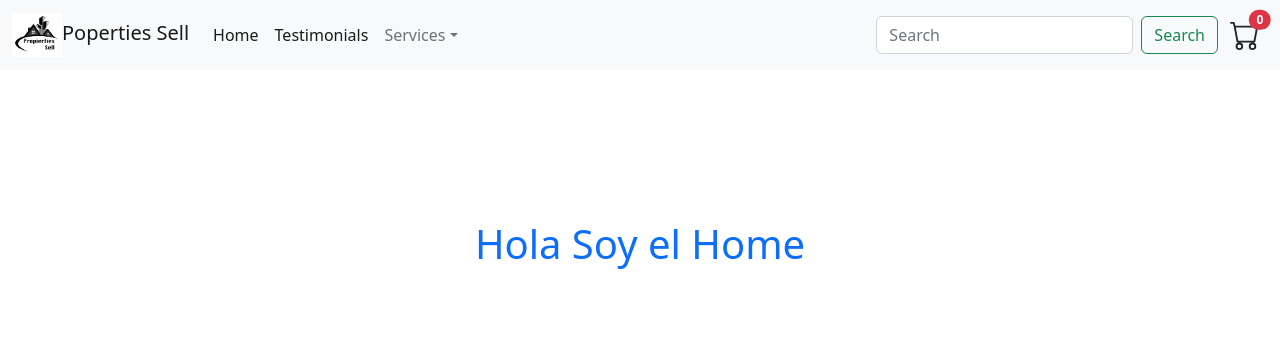
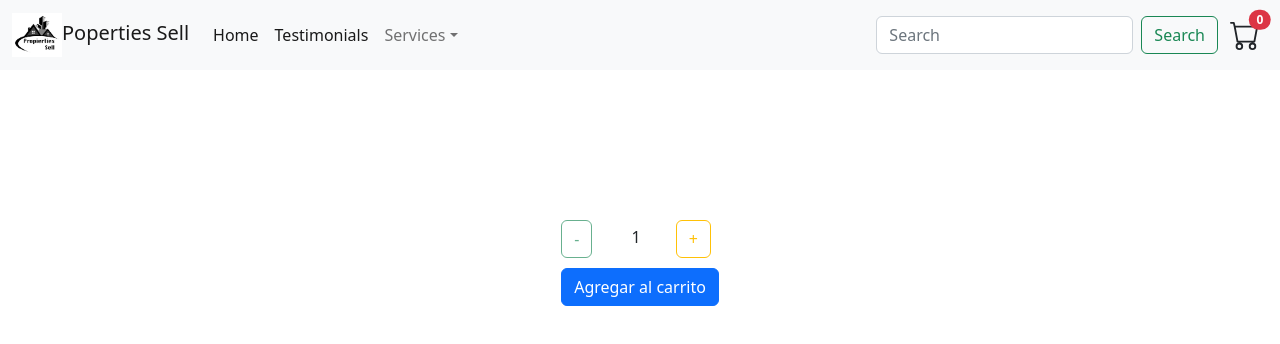
Before and after one commit to wilmer-aular/idea-aular, a React (Create React App) app in the folder properties-sell/: page / in a window 1280 px wide. Shown: the top 344 px of the page. Built offline with nearby package versions, Linux system fonts and the light colour scheme.

Commit message:
terminado desafio contador

```diff
--- a/properties-sell/public/index.html
+++ b/properties-sell/public/index.html
@@ -1,15 +1,13 @@
 <!DOCTYPE html>
 <html lang="en">
+
 <head>
   <meta charset="utf-8" />
   <link rel="icon" href="%PUBLIC_URL%/favicon.ico" />
   <meta name="viewport" content="width=device-width, initial-scale=1" />
   <meta name="theme-color" content="#000000" />
-    <meta
-      name="description"
-      content="Web site created using create-react-app"
-    />
-    <link rel="apple-touch-icon" href="%PUBLIC_URL%/logo192.png" />
+  <meta name="description" content="Web site created using create-react-app" />
+
   <!--
       manifest.json provides metadata used when your web app is installed on a
       user's mobile device or desktop. See https://developers.google.com/web/fundamentals/web-app-manifest/
@@ -26,6 +24,7 @@
     -->
   <title>React App</title>
 </head>
+
 <body>
   <noscript>You need to enable JavaScript to run this app.</noscript>
   <div id="root"></div>
@@ -40,4 +39,5 @@
       To create a production bundle, use `npm run build` or `yarn build`.
     -->
 </body>
+
 </html>
--- a/properties-sell/src/app/BasePage.js
+++ b/properties-sell/src/app/BasePage.js
@@ -1,11 +1,11 @@
 import React from "react";
 import { Switch, Route } from "react-router-dom";
-import { Home } from "./pages";
+import { ItemListContainer } from "./pages";
 
 export default function BasePage() {
   return (
     <Switch>
-      <Route path="/" component={Home} />
+      <Route path="/" component={ItemListContainer} />
     </Switch>
   );
-}
+};
--- /dev/null
+++ b/properties-sell/src/app/components/commons/Button.js
@@ -0,0 +1,28 @@
+
+export const Button = ({
+    style = {},
+    click = null,
+    type = 'button',
+    className = "",
+    disabled = false,
+    textButton = '',
+    variant = 'primary'
+}) => {
+
+    const event = () => {
+        click && click();
+    }
+    return (
+        <>
+            <button
+                style={style}
+                disabled={disabled}
+                type={type}
+                className={`btn btn-${variant} ${className}`}
+                onClick={() => event()}
+            >
+                {textButton}
+            </button>
+        </>
+    )
+}
--- /dev/null
+++ b/properties-sell/src/app/components/customs/ItemCount.js
@@ -0,0 +1,24 @@
+import { useState } from "react";
+import { Button } from '@src/app/components/commons/Button';
+
+export const ItemCount = ({ stock, initial, onAdd }) => {
+    const [count, setCount] = useState(initial)
+
+
+    return (
+        <>
+            <div style={{ marginTop: '150px', display: 'flex', justifyContent: 'center' }}>
+                <div>
+                    <div className='flex'>
+                        <Button disabled={count === initial} variant="outline-success" textButton="-" click={() => setCount(count - 1)} />
+
+                        <span style={{ margin: '35px' }}> {count}</span>
+                        <Button disabled={count === stock} variant="outline-warning" textButton="+" click={() => setCount(count + 1)} />
+
+                    </div>
+                    <Button style={{ marginTop: '10px' }} textButton="Agregar al carrito" click={() => onAdd(count)} />
+                </div>
+            </div>
+        </>
+    )
+}
--- a/properties-sell/src/app/layout/components/Landing.jsx
+++ b/properties-sell/src/app/layout/components/Landing.jsx
@@ -3,16 +3,14 @@ import { useNotifyContent } from "@src/app/providers/NotifyProvider";
 const Landing = () => {
     const { notify } = useNotifyContent();
 
-    console.log({ notify })
-
     return (<>
-        <div class="position-relative" style={{ marginRight: '20px' }}>
-            <svg xmlns="http://www.w3.org/2000/svg" width="30" height="30" fill="currentColor" class="bi bi-cart" viewBox="0 0 16 16">
+        <div className="position-relative" style={{ marginRight: '20px' }}>
+            <svg xmlns="http://www.w3.org/2000/svg" width="30" height="30" fill="currentColor" className="bi bi-cart" viewBox="0 0 16 16">
                 <path d="M0 1.5A.5.5 0 0 1 .5 1H2a.5.5 0 0 1 .485.379L2.89 3H14.5a.5.5 0 0 1 .491.592l-1.5 8A.5.5 0 0 1 13 12H4a.5.5 0 0 1-.491-.408L2.01 3.607 1.61 2H.5a.5.5 0 0 1-.5-.5zM3.102 4l1.313 7h8.17l1.313-7H3.102zM5 12a2 2 0 1 0 0 4 2 2 0 0 0 0-4zm7 0a2 2 0 1 0 0 4 2 2 0 0 0 0-4zm-7 1a1 1 0 1 1 0 2 1 1 0 0 1 0-2zm7 0a1 1 0 1 1 0 2 1 1 0 0 1 0-2z" />
             </svg>
-            <span class="position-absolute top-0 start-100 translate-middle badge rounded-pill bg-danger">
+            <span className="position-absolute top-0 start-100 translate-middle badge rounded-pill bg-danger">
                 {notify}
-                <span class="visually-hidden">unread messages</span>
+                <span className="visually-hidden">unread messages</span>
             </span>
         </div>
 
--- a/properties-sell/src/app/pages/Home.jsx
+++ /dev/null
@@ -1,5 +0,0 @@
-
-export const Home = ()=> {
-    return <div style={{marginTop: '150px'}}><h1 className="text-primary text-center">Hola Soy el Home</h1></div>;
-
-}
--- /dev/null
+++ b/properties-sell/src/app/pages/ItemListContainer.jsx
@@ -0,0 +1,13 @@
+import { ItemCount } from '@src/app/components/customs/ItemCount';
+
+export const ItemListContainer = () => {
+
+    const onAdd = (qty) => {
+        alert(`You hace selected ${qty} items`)
+    }
+    return (
+        <>
+            <ItemCount stock={5} initial={1} onAdd={onAdd} />
+        </>
+    )
+}
--- a/properties-sell/src/app/pages/index.js
+++ b/properties-sell/src/app/pages/index.js
@@ -1 +1 @@
-export * from "./Home";
+export * from "./ItemListContainer.jsx";
```
Also changed, not shown: properties-sell/public/manifest.json, properties-sell/public/review/3-desafio-contador.png (added). Lines whose indentation alone changed are shown as unchanged.
